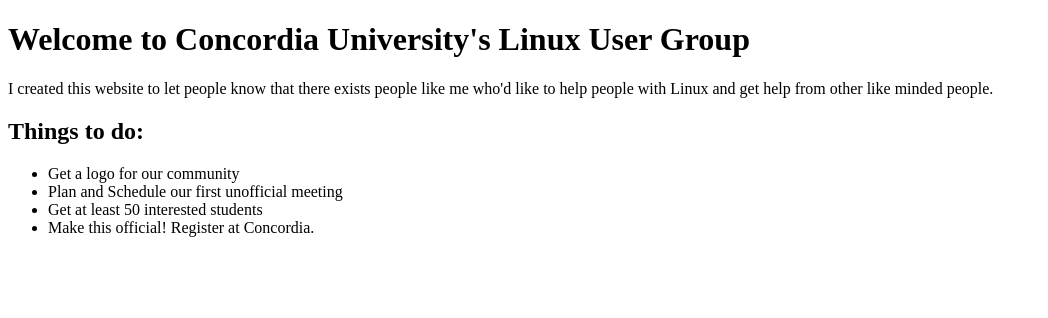
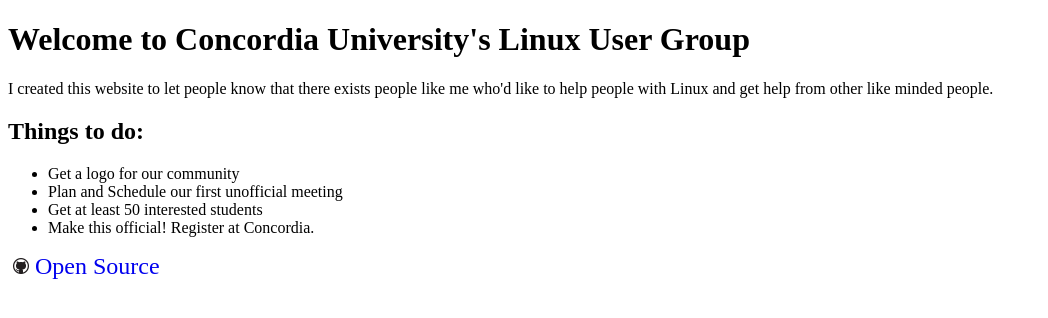
Before and after one commit to UniversiteConcordia/lug, a plain HTML site: page index.html in a window 1280 px wide. Shown: the whole page, without its empty margins (0-1048 px from the left). Drawn offline with Linux system fonts and the light colour scheme.

Commit message:
added github account

```diff
--- a/index.html
+++ b/index.html
@@ -3,6 +3,16 @@
   <head>
     <meta charset="UTF-8">
     <title>Concordia University's Linux User Group</title>
+    <style>
+      a {
+        margin-left: 5px;
+        font-size: 1.5em;
+        text-decoration: none;
+      }
+      a img {
+        width: 16px;
+      }
+    </style>
   </head>
   <body>
     <h1>Welcome to Concordia University's Linux User Group</h1>
@@ -14,5 +24,6 @@
       <li>Get at least 50 interested students</li>
       <li>Make this official! Register at Concordia.</li>
     </ul>
+    <a href="https://github.com/UniversiteConcordia"><img src="assets/img/blacktocat-32.png" /> Open Source</a>
   </body>
 </html>
```
Also changed, not shown: assets/img/blacktocat-32.png (added).
